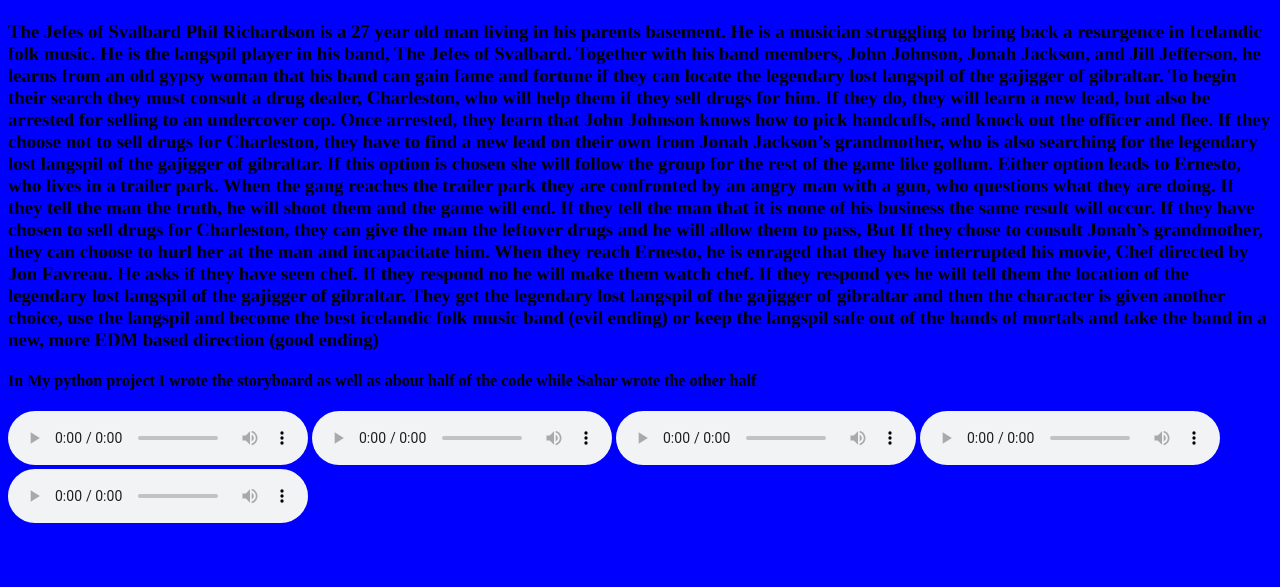
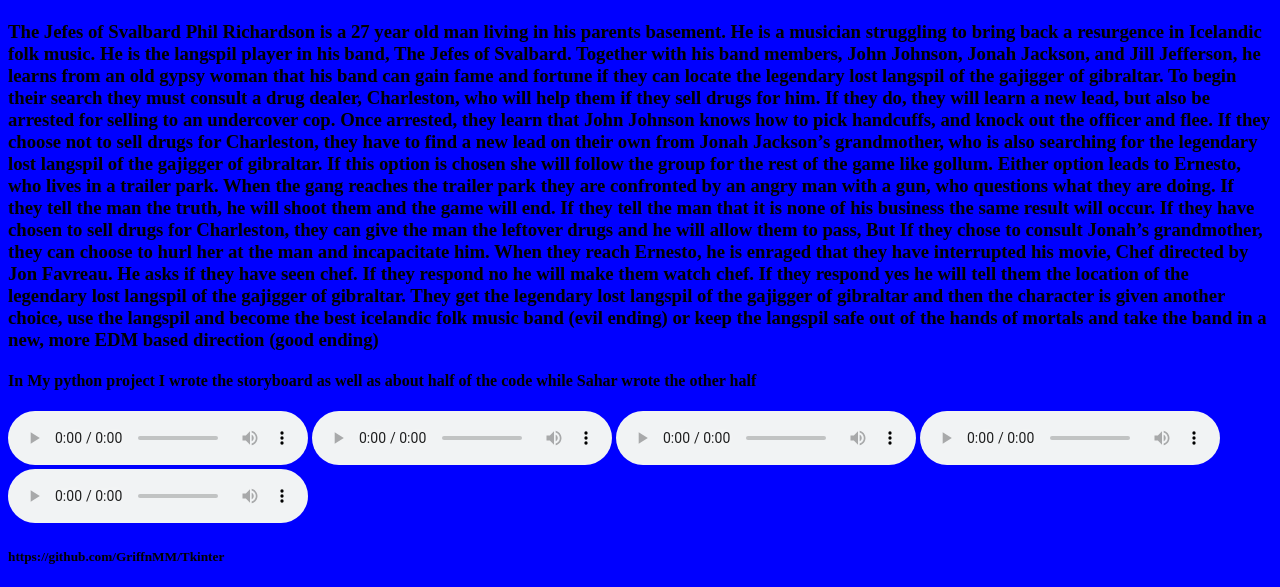
Before and after one commit to GriffnMM/griffnmm.github.io, a plain HTML site: page portfolio.html in a window 1280 px wide. Shown: the part 2801-3388 px from the top of the page. Before the commit the page ends 3336 px from the top, so only its background shows below. Drawn offline with Linux system fonts and the light colour scheme; a script that the page names is missing.

Commit message:
tkinter commit

```diff
--- a/portfolio.html
+++ b/portfolio.html
@@ -59,5 +59,6 @@ a:hover, a:active {
 		<audio controls="">
 			<source src="Tunes/yamsemaj.mp3" type="audio/mp3">
 		</audio>
+		<h5>https://github.com/GriffnMM/Tkinter</h5>
 	</body>
 </html>
```
